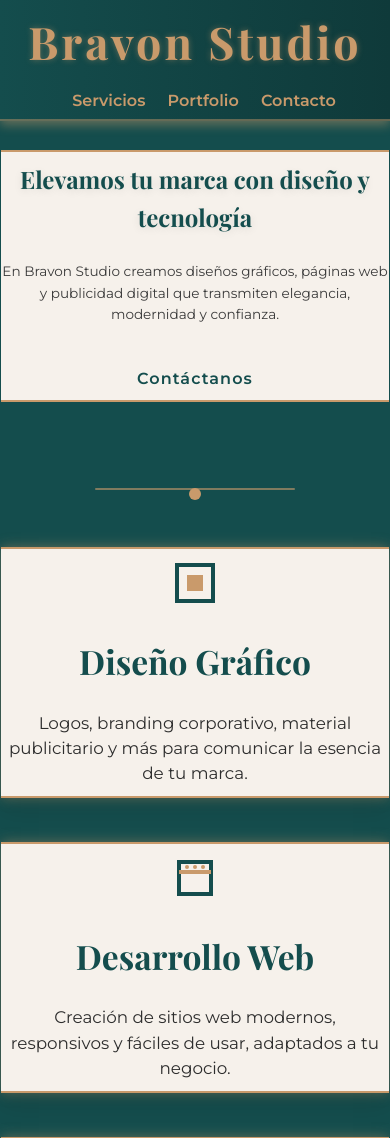
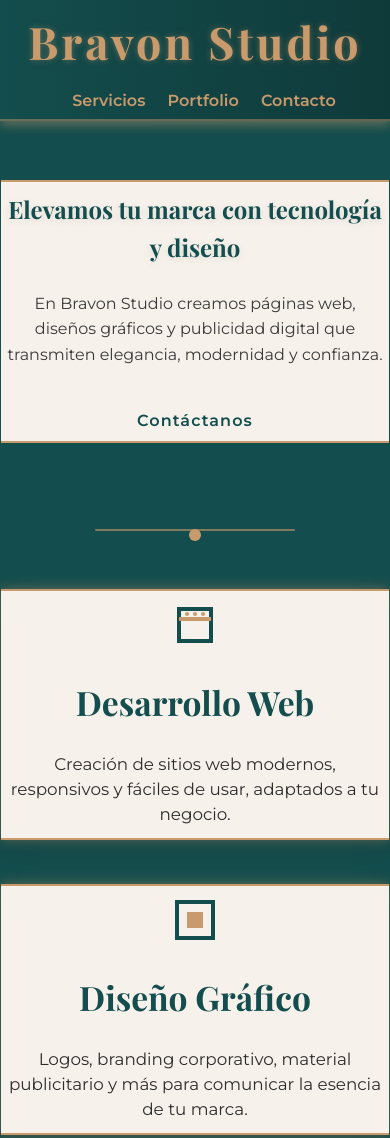
Before and after one commit to adrianch99/bravon-studio, a plain HTML site: page index.html in a window 390 px wide. Shown: the top 1138 px of the page. Drawn offline with nearby package versions, Linux system fonts and the light colour scheme.

Commit message:
ultimos cambios

```diff
--- a/index.html
+++ b/index.html
@@ -21,8 +21,8 @@
 
     <main>
         <section class="hero">
-            <h1>Elevamos tu marca con diseño y tecnología</h1>
-            <p>En Bravon Studio creamos diseños gráficos, páginas web y publicidad digital que transmiten elegancia,
+            <h1>Elevamos tu marca con tecnología y diseño</h1>
+            <p>En Bravon Studio creamos páginas web, diseños gráficos y publicidad digital que transmiten elegancia,
                 modernidad y confianza.</p>
             <a href="#contacto" class="btnHero">Contáctanos</a>
 
@@ -37,17 +37,7 @@
         </div>
 
         <section id="servicios" class="servicios">
-            <div class="card">
-                <div class="icono">
-                    <svg width="48" height="48" viewBox="0 0 24 24" fill="none" xmlns="http://www.w3.org/2000/svg">
-                        <path d="M3 3H21V21H3V3Z" stroke="#144D4D" stroke-width="2" />
-                        <path d="M8 8H16V16H8V8Z" fill="#C99A6B" />
-                    </svg>
-                </div>
-                <h3>Diseño Gráfico</h3>
-                <p>Logos, branding corporativo, material publicitario y más para comunicar la esencia de tu marca.</p>
-            </div>
-            <div class="card">
+              <div class="card">
                 <div class="icono">
                     <svg width="48" height="48" viewBox="0 0 24 24" fill="none" xmlns="http://www.w3.org/2000/svg">
                         <path d="M4 4H20V20H4V4Z" stroke="#144D4D" stroke-width="2" />
@@ -60,6 +50,18 @@
                 <h3>Desarrollo Web</h3>
                 <p>Creación de sitios web modernos, responsivos y fáciles de usar, adaptados a tu negocio.</p>
             </div>
+
+            <div class="card">
+                <div class="icono">
+                    <svg width="48" height="48" viewBox="0 0 24 24" fill="none" xmlns="http://www.w3.org/2000/svg">
+                        <path d="M3 3H21V21H3V3Z" stroke="#144D4D" stroke-width="2" />
+                        <path d="M8 8H16V16H8V8Z" fill="#C99A6B" />
+                    </svg>
+                </div>
+                <h3>Diseño Gráfico</h3>
+                <p>Logos, branding corporativo, material publicitario y más para comunicar la esencia de tu marca.</p>
+            </div>
+
             <div class="card">
                 <div class="icono">
                     <svg width="48" height="48" viewBox="0 0 24 24" fill="none" xmlns="http://www.w3.org/2000/svg">
@@ -111,9 +113,7 @@
                     <button type="submit" class="btn">Enviar mensaje</button>
                 </form>
             </div>
-
         </section>
-
     </main>
 
     <footer>
--- a/styles.css
+++ b/styles.css
@@ -118,9 +118,6 @@ main {
     border: none;
     border-radius: 36px;
     cursor: pointer;
-    box-shadow:
-        0 6px 16px rgba(129, 199, 176, 0.7),
-        0 0 12px var(--verde-menta);
     transition: all 0.35s ease;
     letter-spacing: 1.1px;
     text-decoration: none;
@@ -316,7 +313,7 @@ footer {
     .hero {
         padding: 8px 0;
         border-radius: 0;
-        margin-top: 150px;
+        margin-top: 180px;
         border-right: none;
         border-left: none;
     }
@@ -326,7 +323,7 @@ footer {
     }
 
     .hero p {
-        font-size: 0.85rem;
+        font-size: 1rem;
         padding: 0 1px;
     }
 
@@ -334,6 +331,8 @@ footer {
         font-size: 0.95rem;
         padding: 10px 6px;
         margin-bottom: 20px;
+        width: 50%;
+        margin-left: 80px;
     }
 
     .btnHero {
```
Also changed, not shown: gracias.html (+2 -1 lines).
